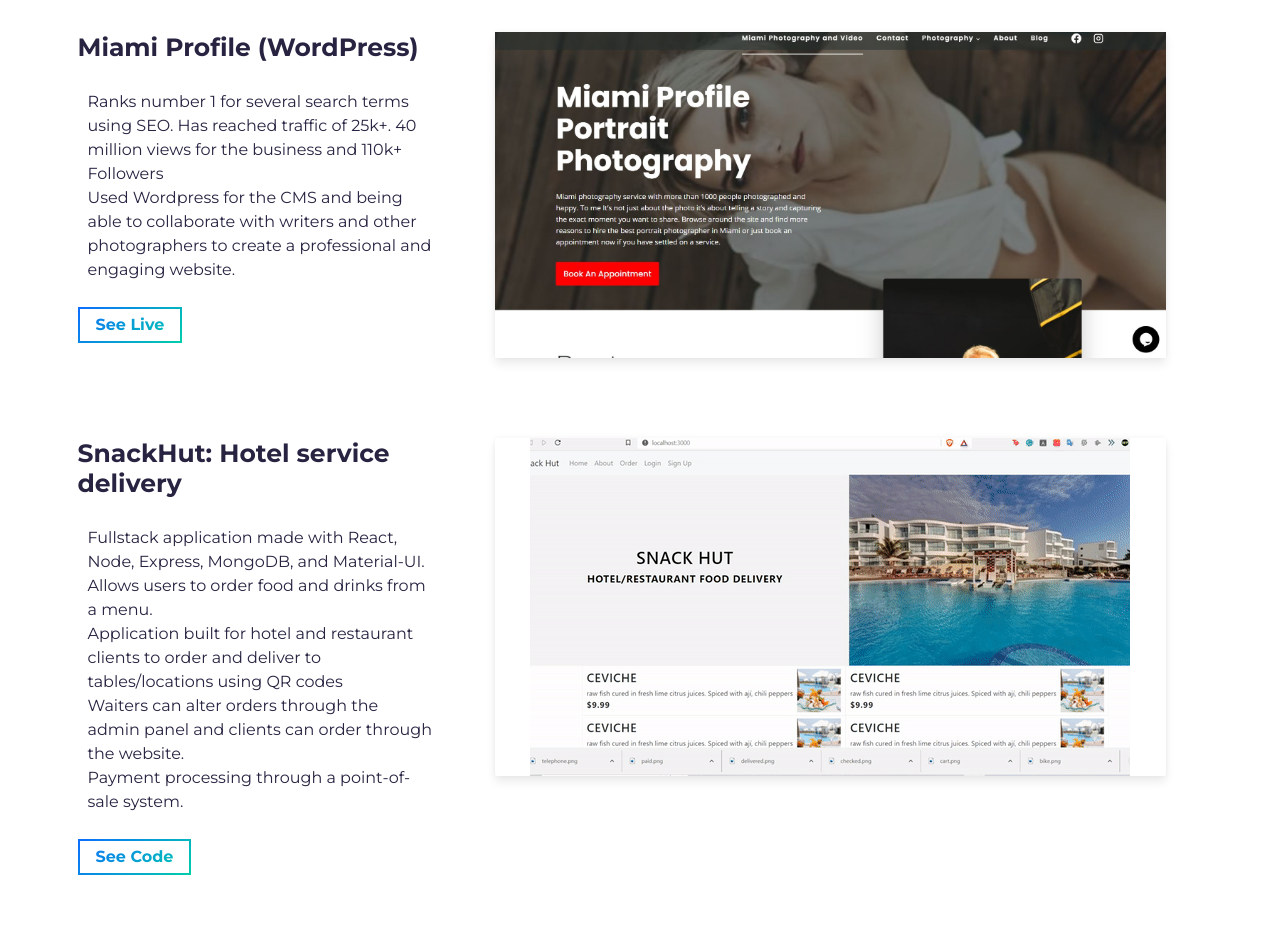
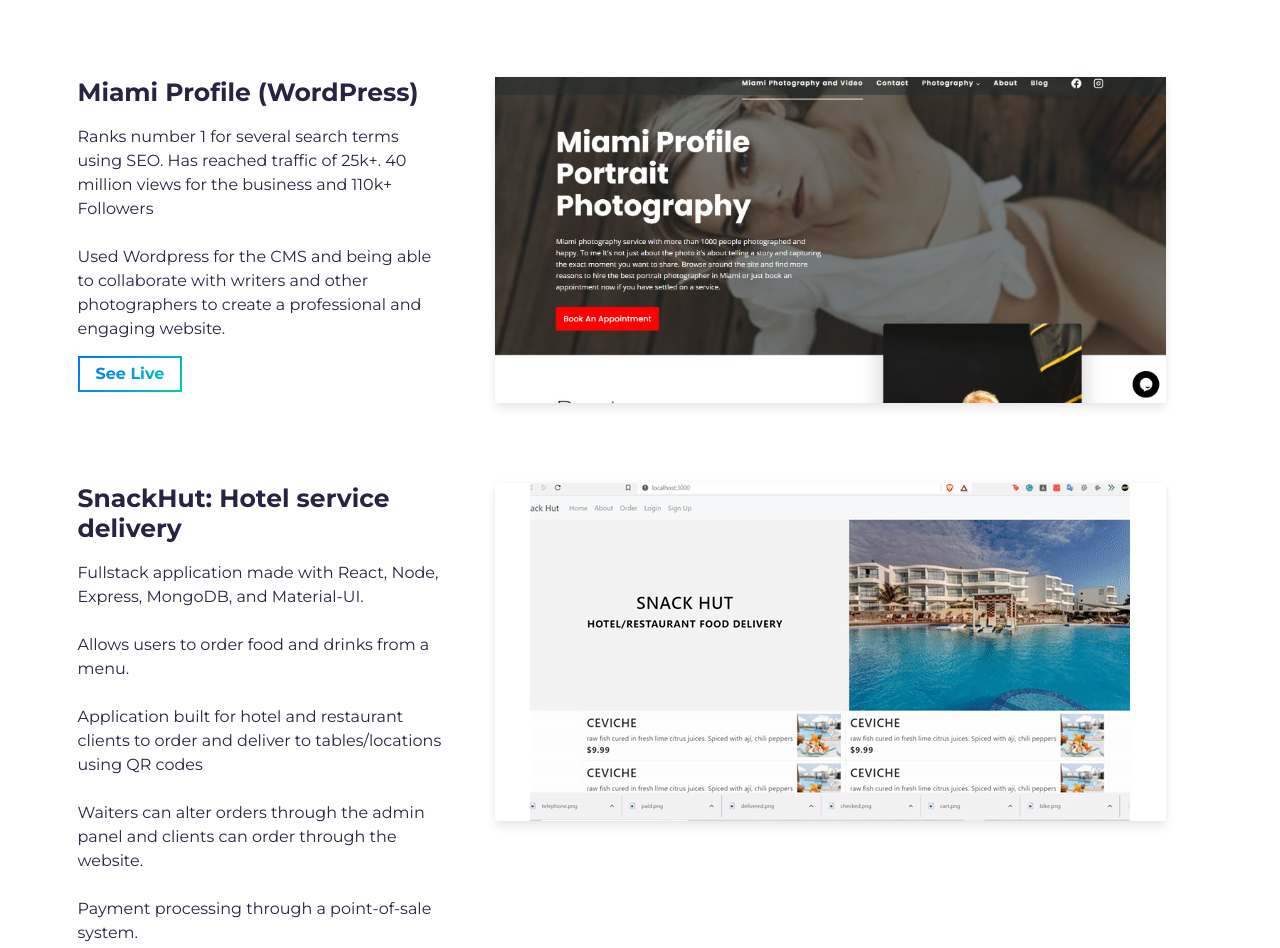
Before and after one commit to gonzalocdlp/gonzalocdlp.github.io, a website built with Parcel: page src/index.html in a window 1280 px wide. Shown: the part 1321-2269 px from the top of the page. Built offline with nearby package versions, Linux system fonts and the light colour scheme.

Commit message:
Update index.html

```diff
--- a/src/index.html
+++ b/src/index.html
@@ -116,7 +116,9 @@
                   <p class="mb-4">
                     Made using Python, Flask, OpenAI HTML, CSS and Javascript.
                     <br>
+                    <br>
                     Fine-tuned/ trained AI model to deliver full keyword-rich text for local business websites.
+                    <br>
                     <br>
                     User inputs business details;  application generates readable and unique AI-generated text.
 
@@ -168,8 +170,9 @@
               <div class="project-wrapper__text load-hidden">
                 <h3 class="project-wrapper__text-title">Miami Profile (WordPress)</h3>
                 <div>
-                  <p class="mb-4 p-3">
+                  <p class="mb-4">
                     Ranks number 1 for several search terms using SEO. Has reached traffic of 25k+. 40 million views for the business and 110k+ Followers
+                    <br>
                     <br>
 
                     Used Wordpress for the CMS and being able to collaborate with writers and other photographers to create a professional and engaging website.
@@ -219,14 +222,18 @@
               <div class="project-wrapper__text load-hidden">
                 <h3 class="project-wrapper__text-title">SnackHut: Hotel service delivery</h3>
                 <div>
-                  <p class="mb-4 p-3">
+                  <p class="mb-4 ">
                     Fullstack application made with React, Node, Express, MongoDB, and Material-UI.
+                    <br>
                     <br>
                     Allows users to order food and drinks from a menu.
                     <br>
+                    <br>
                     Application built for hotel and restaurant clients to order and deliver to tables/locations using QR codes
                     <br>
+                    <br>
                     Waiters can alter orders through the admin panel and clients can order through the website.
+                    <br>
                     <br>
                     Payment processing through a point-of-sale system.
 
@@ -271,6 +278,7 @@
                 <div>
                   <p class="mb-4">
                     Calculates price for a photo shoot by customer selecting options
+                    <br>
                     <br>
                     Schedules dates considering availability and a calendar booking shoots with Paypal payments
 
```
